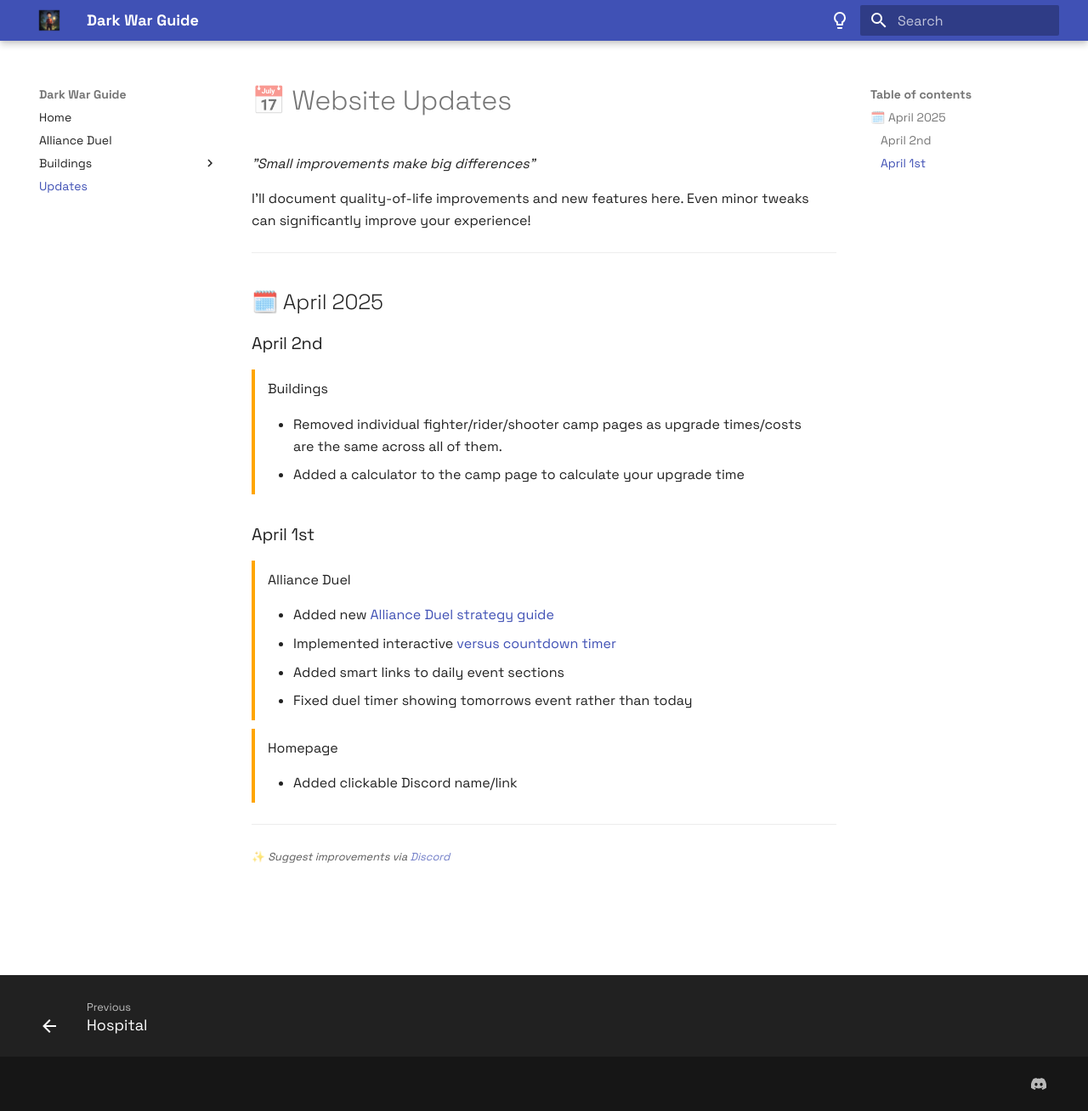
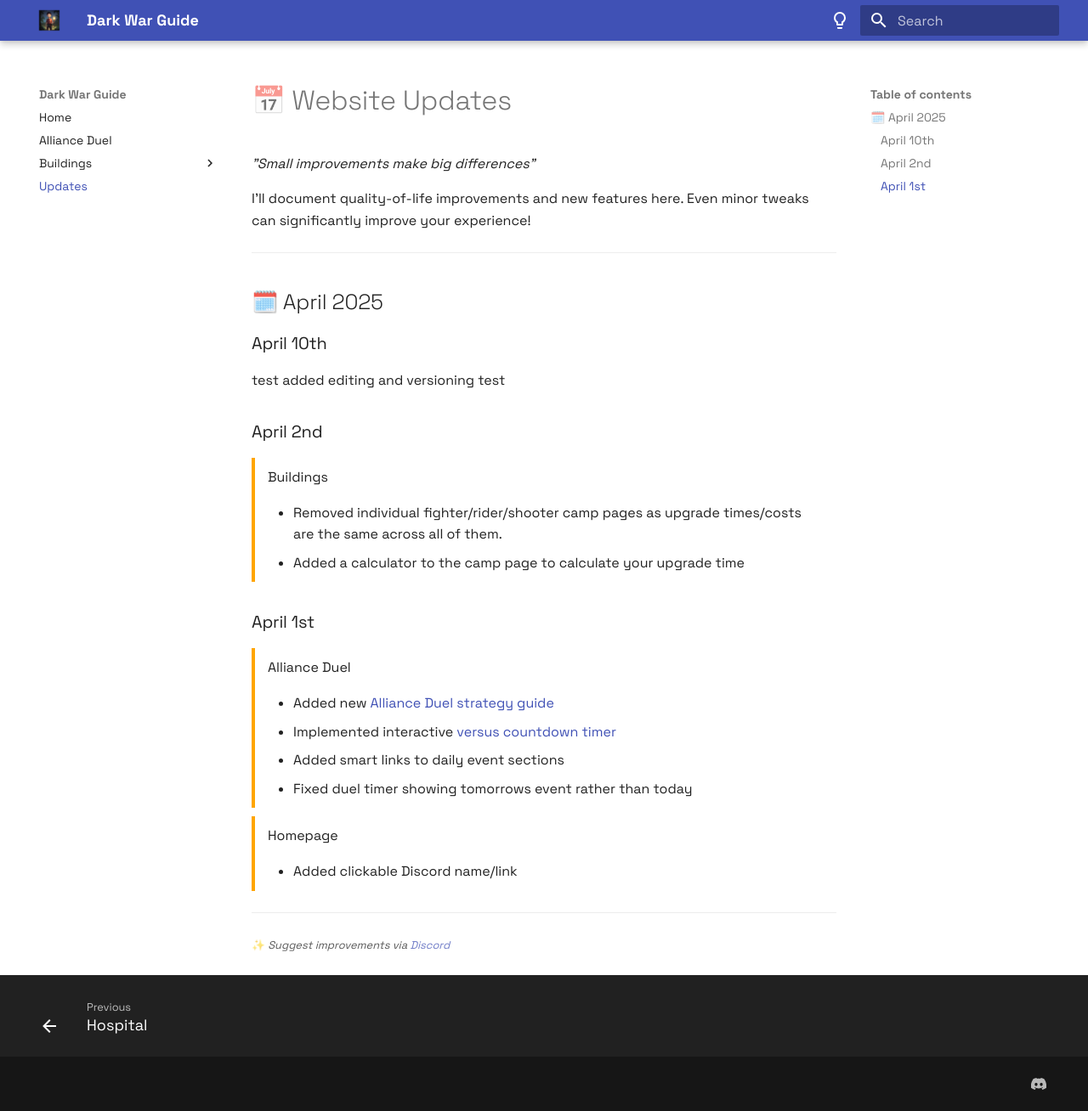
Before and after one commit to jake8923948/darkwar, an MkDocs documentation site: the page built from docs/notes.md, in a window 1280 px wide and 1308 px high. Shown: the whole window at 85% size. Built offline with MkDocs 1.6.1 and Material for MkDocs 9.7.7, drawn with Linux system fonts in a browser that asks for light colours.

Commit message:
Update notes.md

```diff
--- a/docs/notes.md
+++ b/docs/notes.md
@@ -6,6 +6,10 @@ I'll document quality-of-life improvements and new features here. Even minor twe
 ---
 
 ## 🗓️ April 2025
+### April 10th
+test
+added editing and versioning
+test
 
 ### April 2nd
 
```
